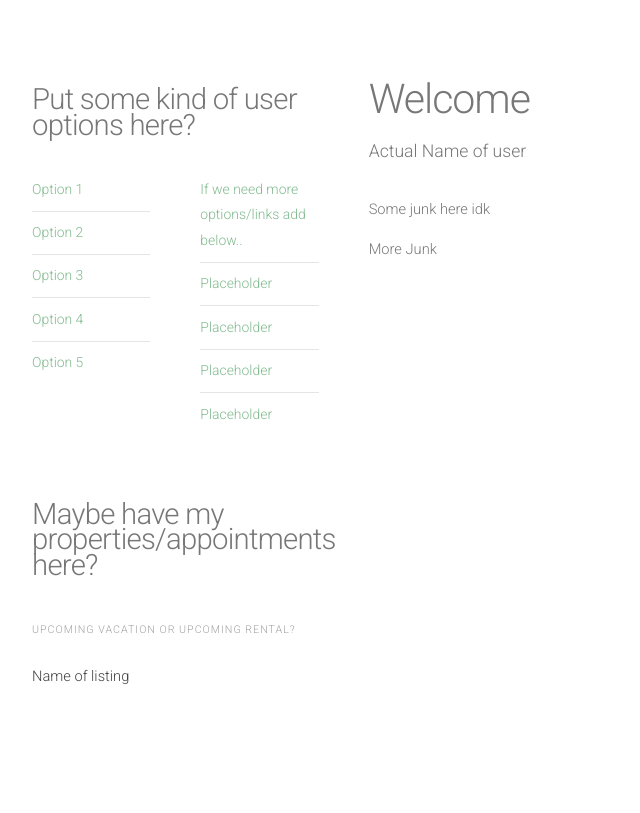
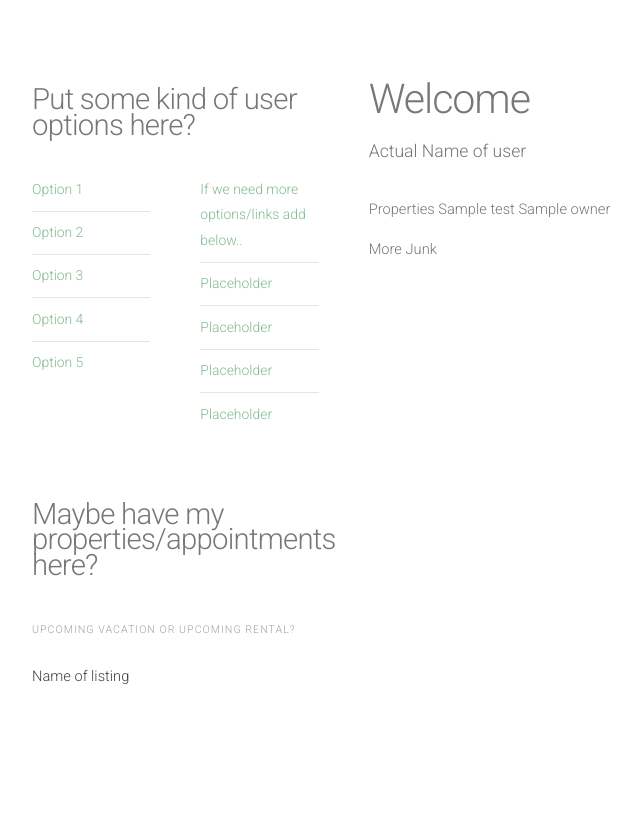
Before and after one commit to UMBC-CMSC447/Section-1-Team-3, a Django app: template Code/mysite/templates/beach_homepage/user_profile.html in a window 1280 px wide. Shown: the part 351-1164 px from the top of the page, without its empty margins (128-768 px from the left). Run offline with Django 3.2, Linux system fonts and the light colour scheme; the template is opened without the code that fills it: most values are stand-ins (such as "Sample title", 1, 10 or a date in 2020); parts of the project's set-up code (start-up, migrations or seed data) failed here and were passed over; some libraries are stand-ins or nearby versions.

Commit message:
Trying to display properties

```diff
--- a/Code/mysite/beach_homepage/views.py
+++ b/Code/mysite/beach_homepage/views.py
@@ -1,7 +1,7 @@
 from django.shortcuts import render
 from django.template import RequestContext
 from django.shortcuts import render_to_response
-
+from polls.models import property
 # Create your views here.
 from django.http import HttpResponse
 
@@ -24,8 +24,8 @@ def index(request):
     # Construct a dictionary to pass to the template engine as its context.
     # Note the key boldmessage is the same as {{ boldmessage }} in the template!
     context_dict = {'boldmessage': "I am bold font from the context"}
-
+    test = property.objects.all()
     # Return a rendered response to send to the client.
     # We make use of the shortcut function to make our lives easier.
     # Note that the first parameter is the template we wish to use.
-    return render_to_response(newPath, {'user' : request.user}, context)
+    return render_to_response(newPath, {'user' : request.user,'house' : test}, context)
--- a/Code/mysite/templates/beach_homepage/user_profile.html
+++ b/Code/mysite/templates/beach_homepage/user_profile.html
@@ -101,7 +101,11 @@
 								<h2>Welcome {{user.username}}</h2>
 								<span class="byline">Actual Name of user</span>
 							</header>
-							<p>Some junk here idk</p>
+							<p>Properties
+							  {% for property in test %}
+							  <span>{{test.Name}}</span>
+							  <span>{{test.Owner}}</span>
+							  {% endfor %}</p>
 							<p>More Junk</p>
 						</section>
 					</div>
```
